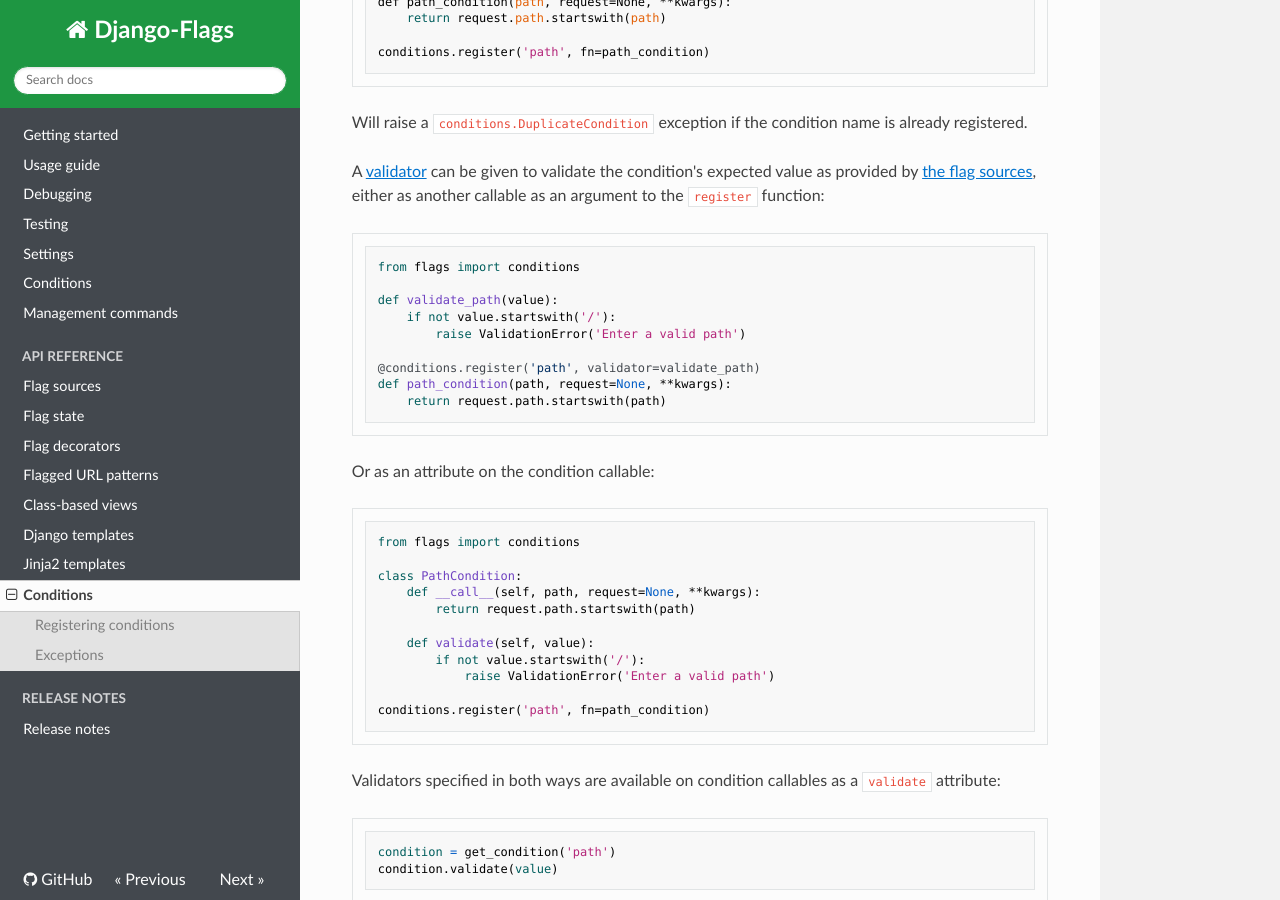
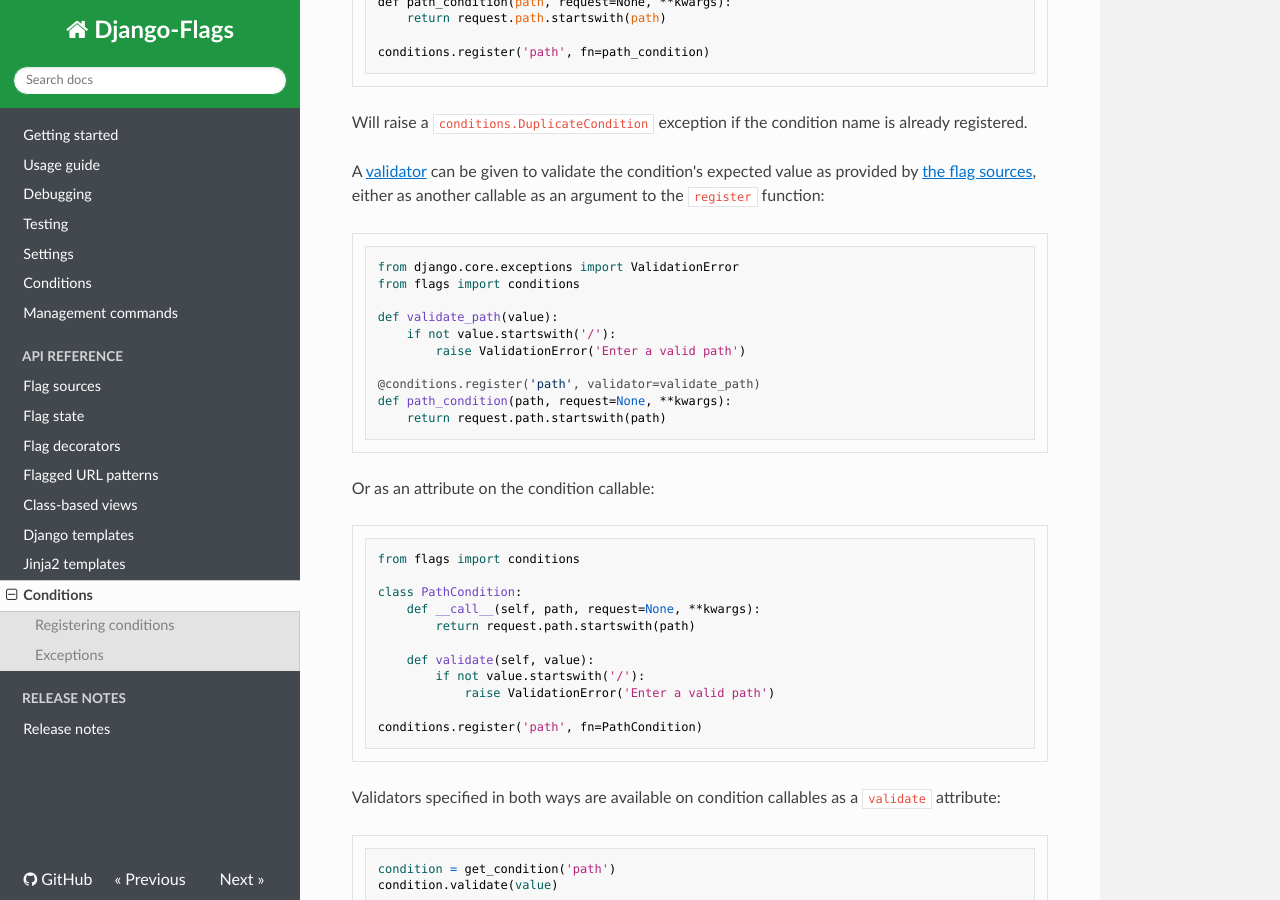
Before and after one commit to cfpb/django-flags, an MkDocs documentation site: the page built from docs/api/conditions.md, in a window 1280 px wide and 900 px high, scrolled down 743 px. Built offline with MkDocs 1.6.1, drawn with Linux system fonts in a browser that asks for light colours; nearby versions of some CDN libraries.

Commit message:
Fix typo in documentation

````diff
--- a/docs/api/conditions.md
+++ b/docs/api/conditions.md
@@ -35,6 +35,7 @@ A [validator](https://docs.djangoproject.com/en/stable/ref/validators/) can be g
 
 
 ```python
+from django.core.exceptions import ValidationError
 from flags import conditions
 
 def validate_path(value):
@@ -59,7 +60,7 @@ class PathCondition:
         if not value.startswith('/'):
             raise ValidationError('Enter a valid path')
 
-conditions.register('path', fn=path_condition)
+conditions.register('path', fn=PathCondition)
 ```
 
 Validators specified in both ways are available on condition callables as
````
